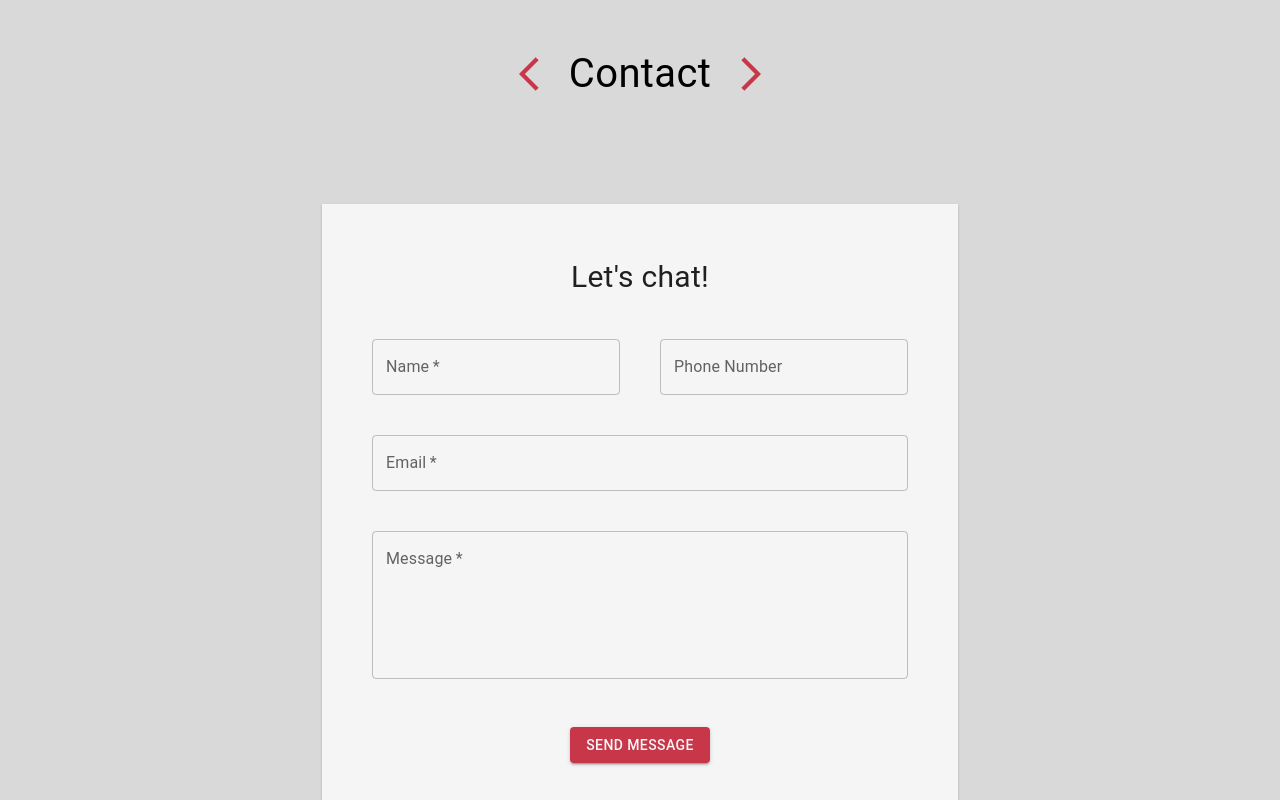
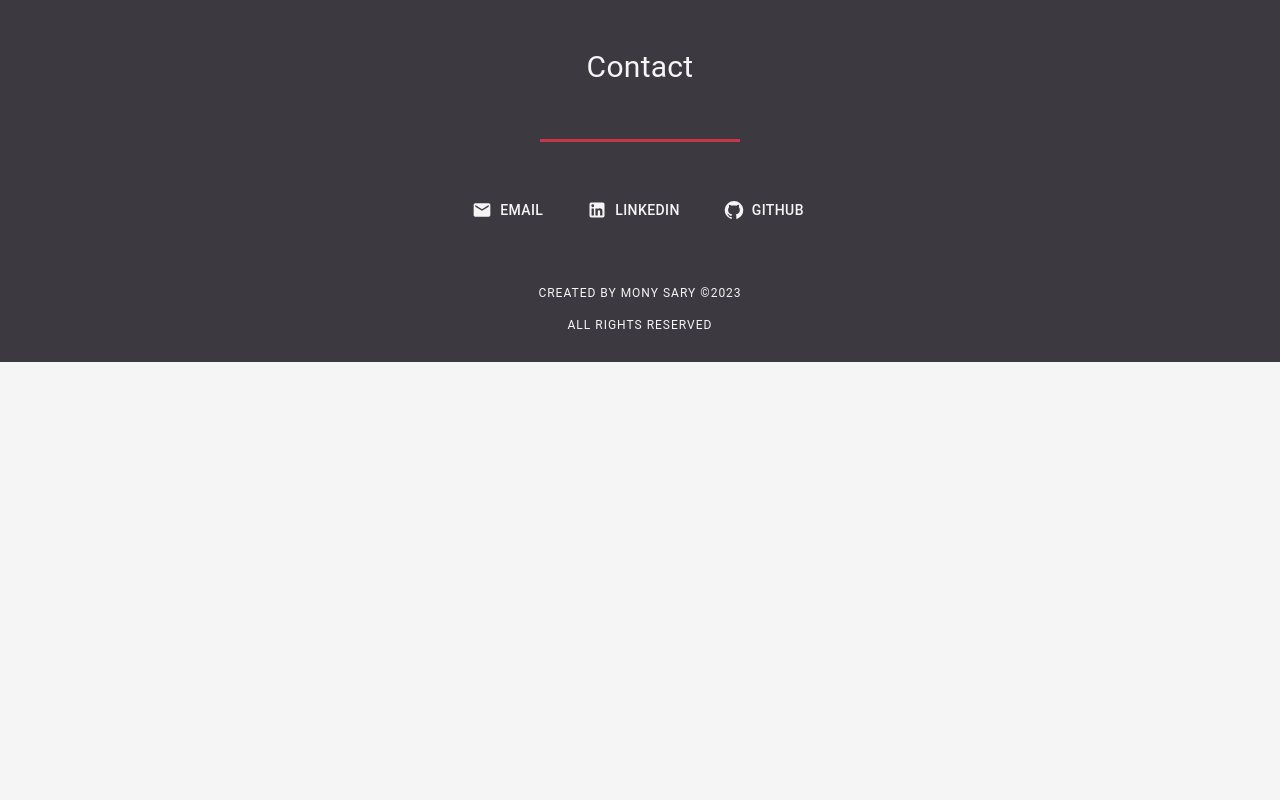
Before and after one commit to monysary/main-developer-portoflio, a React (Create React App) app: page / in a window 1280 px wide. Shown: the part 2620-3420 px from the top of the page. After the commit the page ends 2982 px from the top, so only its background shows below. Built offline with nearby package versions, Linux system fonts and the light colour scheme.

Commit message:
all contents added and styled except for profile picture

```diff
--- a/package.json
+++ b/package.json
@@ -11,6 +11,7 @@
     "@testing-library/jest-dom": "^5.16.5",
     "@testing-library/react": "^11.1.0",
     "@testing-library/user-event": "^13.5.0",
+    "axios": "^1.3.2",
     "react": "^17.0.1",
     "react-dom": "^17.0.1",
     "react-scripts": "5.0.1",
--- a/src/components/Contact.js
+++ b/src/components/Contact.js
@@ -1,70 +1,38 @@
-import { Box, Grid, Typography, TextField, Card, CardActions, Button } from "@mui/material";
-import ArrowBackIosNewIcon from '@mui/icons-material/ArrowBackIosNew';
-import ArrowForwardIosIcon from '@mui/icons-material/ArrowForwardIos';
+import { Box, Grid, Typography, Button } from "@mui/material";
+import EmailIcon from '@mui/icons-material/Email';
+import LinkedInIcon from '@mui/icons-material/LinkedIn';
+import GitHubIcon from '@mui/icons-material/GitHub';
 
 function Contact() {
     return (
-        <Box backgroundColor='#D9D9D9' padding='70px 20px' id='Contact'>
-            <Grid container justifyContent='center' alignItems='center' marginBottom='100px'>
-                <ArrowBackIosNewIcon sx={{ color: '#C83649', fontSize: '40px', '@media (max-width: 600px)': { fontSize: '30px' } }} />
-                <Typography fontSize='40px' component='h3' marginX='20px' sx={{ '@media (max-width: 600px)': { fontSize: '30px' } }}>Contact</Typography>
-                <ArrowForwardIosIcon sx={{ color: '#C83649', fontSize: '40px', '@media (max-width: 600px)': { fontSize: '30px' } }} />
-            </Grid>
-            <Grid container justifyContent='center'>
-                <Card component='form' sx={{
-                    borderRadius: '0',
-                    padding: '50px',
-                    backgroundColor: '#F5F5F5',
-                    '@media (max-width: 900px)': {
-                        padding: '20px'
-                    }
-                }}>
-                    <Typography
-                        component='h3'
-                        textAlign='center'
-                        fontSize='30px'
-                        marginBottom='40px'
-                        sx={{ '@media (max-width: 600px)': { fontSize: '20px' } }}
-                    >Let's chat!</Typography>
-                    <Grid container direction='column' alignItems='center' gap={5} sx={{ '@media (max-width: 600px)': { gap: 2 } }}>
-                        <Grid container justifyContent='space-evenly' gap={5} sx={{ '@media (max-width: 600px)': { gap: 2 } }}>
-                            <Grid item xs={12} md>
-                                <TextField
-                                    fullWidth
-                                    required
-                                    label="Name"
-                                    variant="outlined"
-                                />
-                            </Grid>
-                            <Grid item xs={12} md>
-                                <TextField
-                                    fullWidth
-                                    label="Phone Number"
-                                    variant="outlined"
-                                />
-                            </Grid>
-                        </Grid>
-                        <TextField
-                            fullWidth
-                            required
-                            label='Email'
-                            variant="outlined"
-                        />
-                        <TextField
-                            fullWidth
-                            required
-                            label='Message'
-                            variant="outlined"
-                            multiline
-                            rows={5}
-                        />
-                        <CardActions>
-                            <Button variant="contained" type="submit"
-                                sx={{ backgroundColor: '#C83649', color: '#F5F5F5', '&:hover': { backgroundColor: '#A42C3B' }, }}
-                            >Send Message</Button>
-                        </CardActions>
-                    </Grid>
-                </Card>
+        <Box backgroundColor='#3C3A40' padding='70px 20px 30px' id='Contact'>
+            <Typography
+                fontSize='30px'
+                component='h3'
+                color='#F5F5F5'
+                textAlign='center'
+                marginX='20px'
+            >Contact</Typography>
+            <div style={{ height: '3px', width: '200px', backgroundColor: '#C83649', margin: '50px auto' }}></div>
+            <Grid container justifyContent='center' gap={4}>
+                <Button
+                    variant="text"
+                    sx={{ color: "#F5F5F5" }}
+                    startIcon={<EmailIcon sx={{ color: "#F5F5F5" }} />}
+                    href='mailto:sary.mony@gmail.com'
+                >Email</Button>
+                <Button
+                    variant="text"
+                    sx={{ color: "#F5F5F5" }}
+                    startIcon={<LinkedInIcon sx={{ color: "#F5F5F5" }} />}
+                    href='https://www.linkedin.com/in/mony-sary-08980b1aa/'
+                >LinkedIn</Button>
+                <Button
+                    variant="text"
+                    sx={{ color: "#F5F5F5" }}
+                    startIcon={<GitHubIcon sx={{ color: "#F5F5F5" }} />}
+                    href='https://github.com/monysary'
+                >GitHub</Button>
             </Grid>
         </Box>
     )
--- a/src/components/Footer.js
+++ b/src/components/Footer.js
@@ -4,7 +4,7 @@ function Footer() {
     return (
         <Box backgroundColor='#3C3A40' padding='20px' color='#F5F5F5'>
             <Grid container justifyContent='center'>
-                <Typography variant="overline" textAlign='center'>Created by Mony Sary ©2023 All Rights Reserved</Typography>
+                <Typography variant="overline" textAlign='center'>Created by Mony Sary ©2023 <br /> All Rights Reserved</Typography>
             </Grid>
         </Box>
     )
--- a/src/components/Navbar.js
+++ b/src/components/Navbar.js
@@ -84,8 +84,8 @@ function ResponsiveAppBar() {
                             }}
                         >
                             {pages.map((page) => (
-                                <a href={`#${page}`}>
-                                    <MenuItem key={page} onClick={handleCloseNavMenu}>
+                                <a key={page} href={`#${page}`}>
+                                    <MenuItem onClick={handleCloseNavMenu}>
                                         <Typography textAlign="center">{page}</Typography>
                                     </MenuItem>
                                 </a>
--- a/src/components/Projects.js
+++ b/src/components/Projects.js
@@ -90,6 +90,7 @@ function Projects() {
             </Grid>
             <Grid container justifyContent='center' gap={2}>
                 {projects.map(project => <ProjectCard
+                    key={project.name}
                     name={project.name}
                     description={project.description}
                     tech={project.tech} url={project.url}
--- a/src/index.css
+++ b/src/index.css
@@ -1,4 +1,13 @@
+html {
+    scroll-behavior: smooth;
+}
+
 body {
     margin: 0;
     background-color: #F5F5F5;
 }
+
+a {
+    text-decoration: none;
+    color: black;
+}
```
Also changed, not shown: 2 other files (tests, documents, lock files or other folders).
